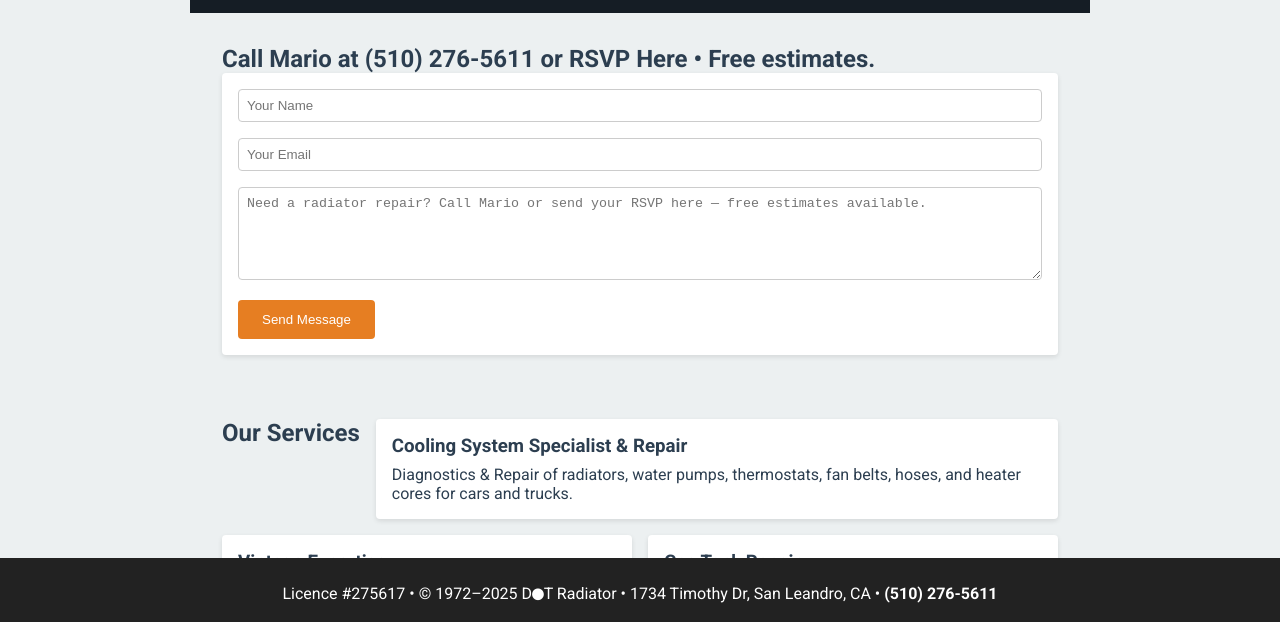
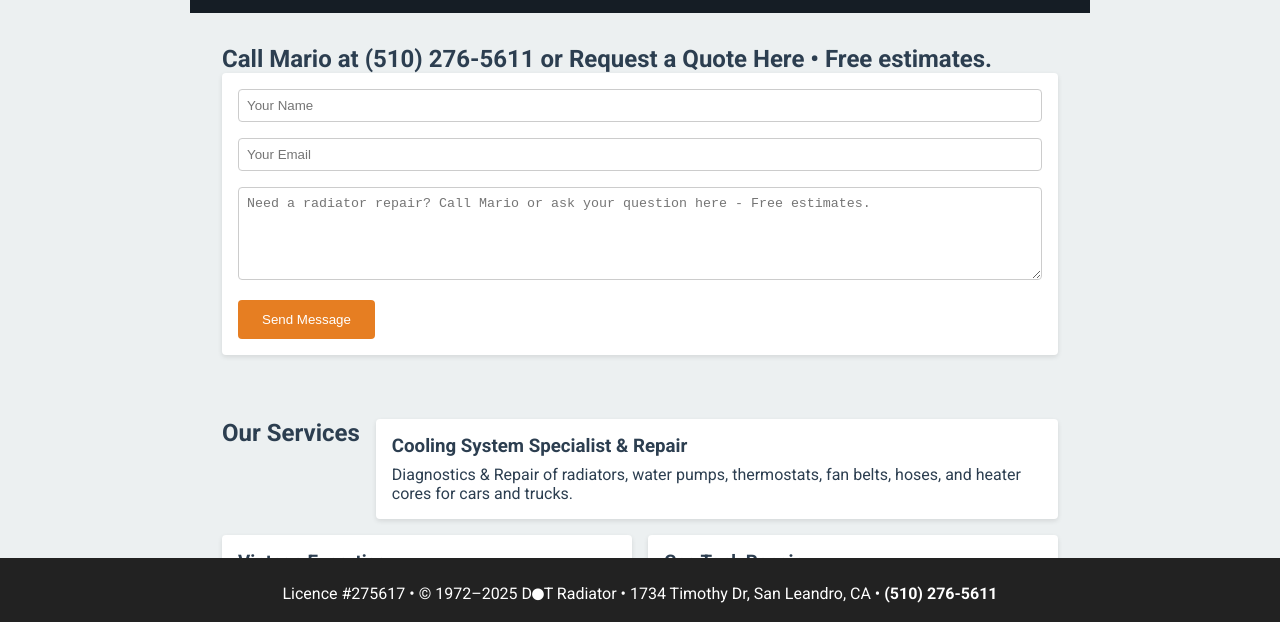
Before and after one commit to Trilby-VI/dotradiator, a plain HTML site: page index.html in a window 1280 px wide. Shown: the part 178-800 px from the top of the page. Drawn offline with Linux system fonts and the light colour scheme.

Commit message:
Update index.html

```diff
--- a/index.html
+++ b/index.html
@@ -67,14 +67,14 @@
   </div>
 </section>
   <section id="contact">
-    <h2>Call Mario at <strong>(510) <span>276</span>-<span>5611</span></strong> or RSVP Here • Free estimates.</h2>
+    <h2>Call Mario at <strong>(510) <span>276</span>-<span>5611</span></strong> or Request a Quote Here • Free estimates.</h2>
     <form
   action="https://formspree.io/f/meozoeng"
   method="POST"
 >
       <input type="text" name="Name" placeholder="Your Name" required>
       <input type="email" name="Email" placeholder="Your Email" required>
-      <textarea name="Message" rows="5" placeholder="Need a radiator repair? Call Mario or send your RSVP here — free estimates available." required></textarea>
+      <textarea name="Message" rows="5" placeholder="Need a radiator repair? Call Mario or ask your question here - Free estimates." required></textarea>
       <button type="submit">Send Message</button>
     </form>
   </section>
```
